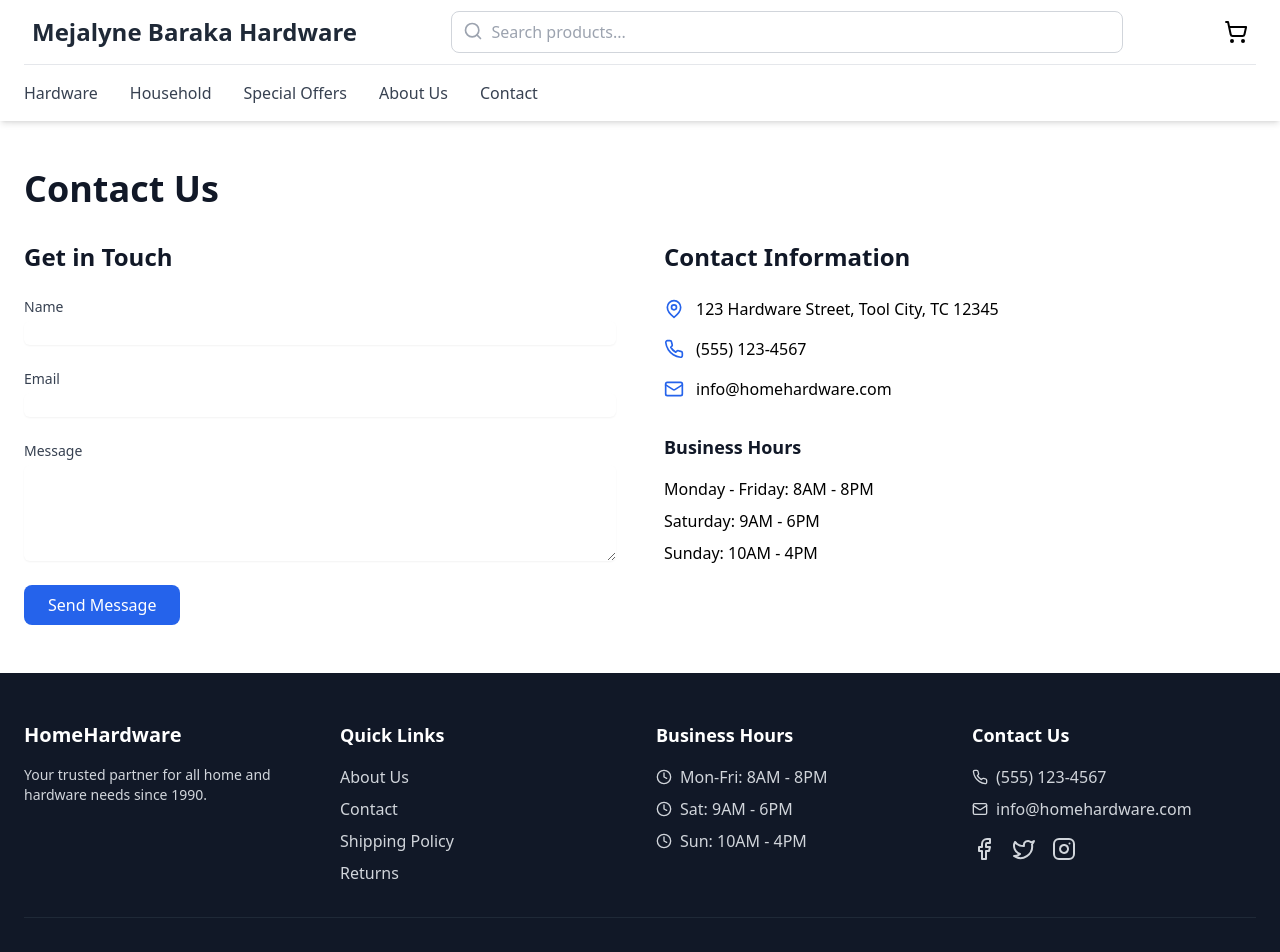
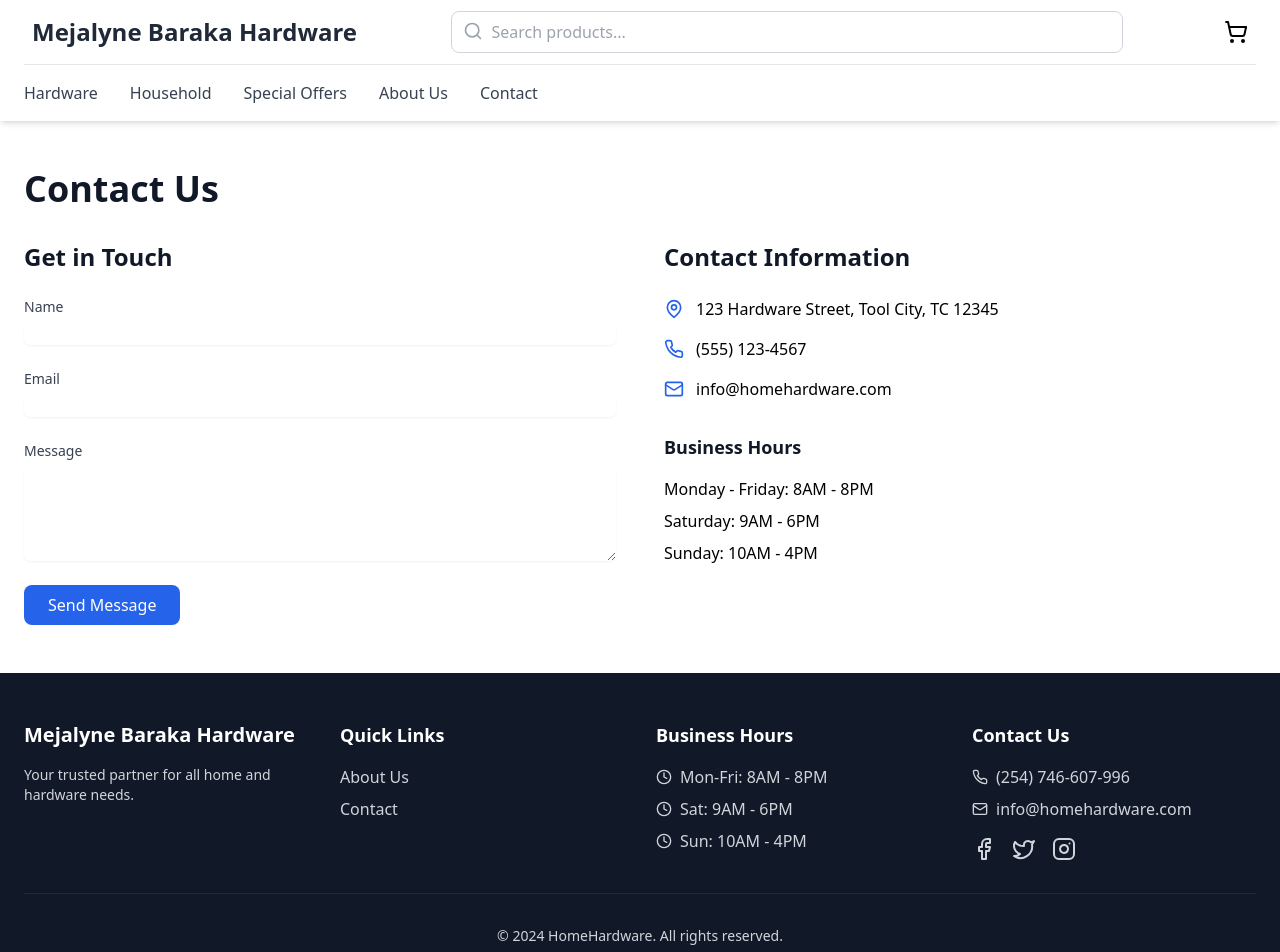
Before and after one commit to Lewisweru/Mejalynhardware, a React (Vite) app: page /contact in a window 1280 px wide. Shown: the top 952 px of the page. Built offline with nearby package versions, Linux system fonts and the light colour scheme.

Commit message:
Update Footer.tsx

```diff
--- a/src/components/layout/Footer.tsx
+++ b/src/components/layout/Footer.tsx
@@ -9,9 +9,9 @@ export default function Footer() {
         <div className="grid grid-cols-1 md:grid-cols-4 gap-8">
           <div>
             <Link to="/" className="text-xl font-bold text-white mb-4 block">
-              HomeHardware
+              Mejalyne Baraka Hardware
             </Link>
-            <p className="text-sm">Your trusted partner for all home and hardware needs since 1990.</p>
+            <p className="text-sm">Your trusted partner for all home and hardware needs.</p>
           </div>
 
           <div>
@@ -19,8 +19,6 @@ export default function Footer() {
             <ul className="space-y-2">
               <li><Link to="/about" className="hover:text-white transition-colors">About Us</Link></li>
               <li><Link to="/contact" className="hover:text-white transition-colors">Contact</Link></li>
-              <li><Link to="/shipping" className="hover:text-white transition-colors">Shipping Policy</Link></li>
-              <li><Link to="/returns" className="hover:text-white transition-colors">Returns</Link></li>
             </ul>
           </div>
 
@@ -37,7 +35,7 @@ export default function Footer() {
             <h4 className="text-lg font-semibold text-white mb-4">Contact Us</h4>
             <ul className="space-y-2">
               <li className="flex items-center">
-                <Phone className="h-4 w-4 mr-2" /> (555) 123-4567
+                <Phone className="h-4 w-4 mr-2" /> (254) 746-607-996
               </li>
               <li className="flex items-center">
                 <Mail className="h-4 w-4 mr-2" /> info@homehardware.com
```
